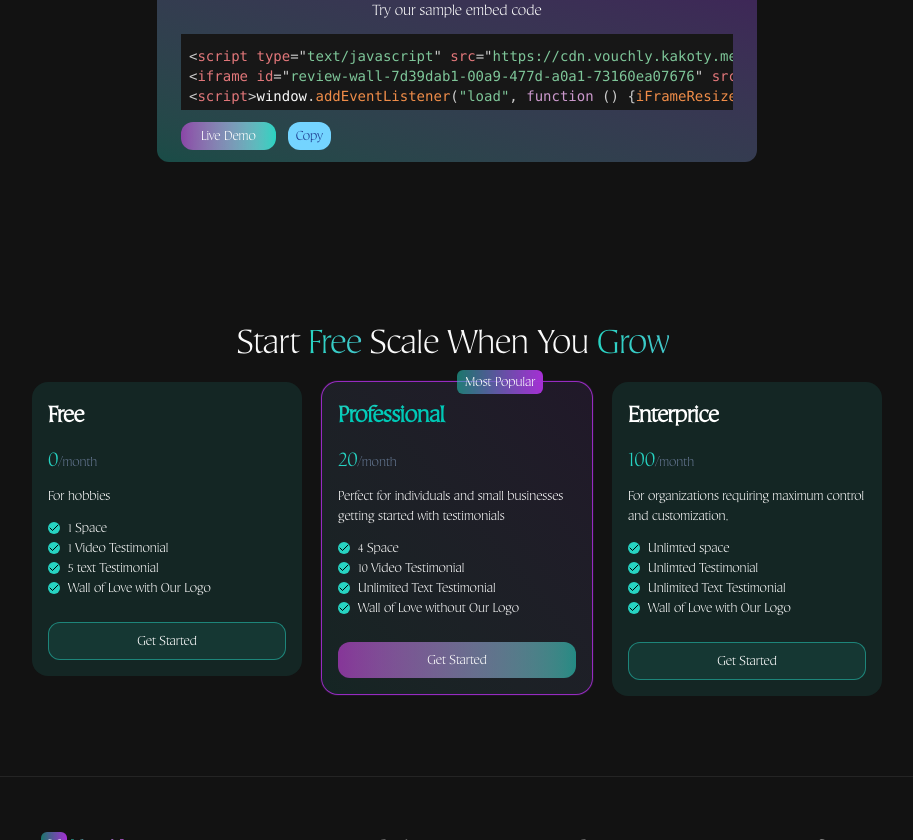
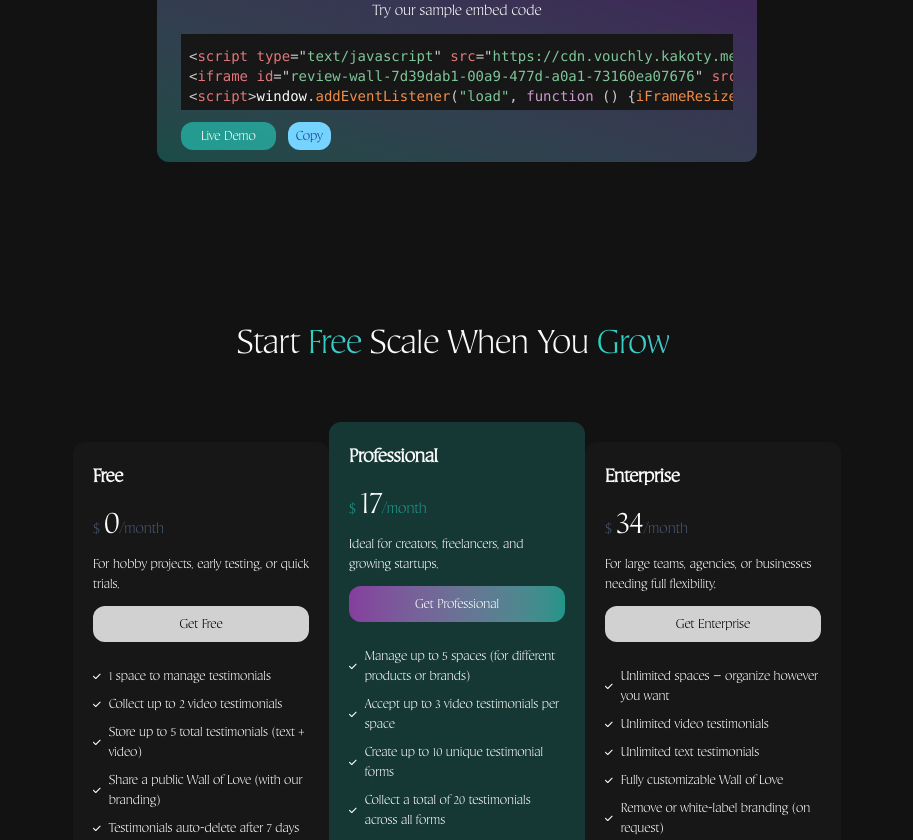
Before and after one commit to kakotyanimesh/Vouchly, a Next.js app: page / in a window 1280 px wide. Shown: the part 1960-2800 px from the top of the page, without its empty margins (183-1096 px from the left). Built offline with nearby package versions, Linux system fonts and the light colour scheme; no server answers.

Commit message:
Feat/pricing page (#8)
* added new pricing page

* fix : height & margin fix of pricing cards

* fixed : pricing page

```diff
--- a/src/components/landingpage/pricingdiv.tsx
+++ b/src/components/landingpage/pricingdiv.tsx
@@ -1,74 +1,17 @@
 "use client";
+import { PricingSection } from "../pricingSection";
 import { GradientText } from "../ui/gradienteText";
-import { PricingCard } from "../ui/pricingcard";
 
 export const PricingDiv = () => {
 	return (
-		<div className="space-y-5 relative">
+		<div className="md:space-y-20 space-y-5">
 			<h1 className="md:text-4xl text-2xl">
 				Start
 				<GradientText className=" mx-2">Free</GradientText>
 				Scale When You
 				<GradientText className=" mx-2">Grow</GradientText>
 			</h1>
-
-
-			<div className="grid md:grid-cols-3 grid-cols-1 gap-5 lg:w-[850px] md:[w-550px]">
-
-				<PricingCard
-					// className="-rotate-3"
-					title="Free"
-					desc="For hobbies"
-					price={0}
-					features={[
-						"1 Space",
-						"1 Video Testimonial",
-						"5 text Testimonial",
-						"Wall of Love with Our Logo",
-					]}
-				/>
-
-				<PricingCard
-					// className="rotate-0 py-5"
-					title="Professional"
-					desc="Perfect for individuals and small businesses getting started with testimonials"
-					price={20}
-					features={[
-						"4 Space",
-						"10 Video Testimonial",
-						"Unlimited Text Testimonial",
-						"Wall of Love without Our Logo",
-					]}
-				/>
-
-				<PricingCard
-					// className="rotate-3"
-					title="Enterprice"
-					desc="For organizations requiring maximum control and customization."
-					price={100}
-					features={[
-						"Unlimted space",
-						"Unlimted Testimonial",
-						"Unlimited Text Testimonial",
-						"Wall of Love with Our Logo",
-					]}
-				/>
-			</div>
+			<PricingSection className="xl:mx-44 gap-3 md:gap-0"/>
 		</div>
 	);
 };
-
-
-{/* <AnimatePresence mode="wait">
-	{cardName && (
-		<div>
-			{cardName === "Enterprice" && (
-				<DetailedPricingCard cardType="Enterprice" />
-			)}
-			{cardName === "Professional" && (
-				<DetailedPricingCard cardType="Professional" />
-			)}
-			{cardName === "Free" && <DetailedPricingCard cardType="Free" />}
-		</div>
-	)}
-</AnimatePresence>; */}
--- /dev/null
+++ b/src/components/pricingSection.tsx
@@ -0,0 +1,48 @@
+import { cn } from "@/utils/lib/cn";
+import { NewPricingCard } from "./ui/newPricingcard";
+
+export const PricingSection = ({ className }: { className?: string }) => {
+	return (
+		<div className={cn("grid md:grid-cols-3 grid-cols-1", className)}>
+			<NewPricingCard
+				title="Free"
+				price={0}
+				desc="For hobby projects, early testing, or quick trials."
+				features={[
+					"1 space to manage testimonials",
+					"Collect up to 2 video testimonials",
+					"Store up to 5 total testimonials (text + video)",
+					"Share a public Wall of Love (with our branding)",
+					"Testimonials auto-delete after 7 days",
+					"Great for trying out the platform before committing",
+				]}
+			/>
+			<NewPricingCard
+				title="Professional"
+				price={17}
+				desc="Ideal for creators, freelancers, and growing startups."
+				features={[
+					"Manage up to 5 spaces (for different products or brands)",
+					"Accept up to 3 video testimonials per space",
+					"Create up to 10 unique testimonial forms",
+					"Collect a total of 20 testimonials across all forms",
+					"No Embrify branding on your Wall of Love",
+					"Perfect for building social proof for your service or business",
+				]}
+			/>
+			<NewPricingCard
+				title="Enterprise"
+				price={34}
+				desc="For large teams, agencies, or businesses needing full flexibility."
+				features={[
+					"Unlimited spaces – organize however you want",
+					"Unlimited video testimonials",
+					"Unlimited text testimonials",
+					"Fully customizable Wall of Love",
+					"Remove or white-label branding (on request)",
+					"Priority support and onboarding help",
+				]}
+			/>
+		</div>
+	);
+};
--- a/src/components/ui/Link.tsx
+++ b/src/components/ui/Link.tsx
@@ -6,13 +6,13 @@ import React from "react";
 // import { motion } from "motion/react"
 
 const LinkVariant = cva(
-	"w-fit disabled:cursor-not-allowed rounded-xl disabled:opacity-50 transition-all ease-linear duration-200",
+	"w-fit disabled:cursor-not-allowed rounded-xl disabled:opacity-50 transition-all ease-out duration-200",
 	{
 		variants: {
 			variants: {
 				primary: "text-[hsl(var(--primary))]",
 				secondary:
-					"bg-gradient-to-r from-[hsl(var(--card-bg-two))]/60 to-[hsl(var(--card-bg-one))] text-white hover:shadow-[0px_0px_7px_0px_#38b2ac]",
+					"bg-[hsl(var(--primary))]/60 text-white hover:shadow-[0px_0px_6px_0px_#38b2ac]",
 				tertiary:
 					"bg-[hsl(var(--pure-white))]/80 text-black hover:shadow-[0px_0px_9px_0px_#a0aec0]",
 			},
--- a/src/components/ui/button.tsx
+++ b/src/components/ui/button.tsx
@@ -5,13 +5,13 @@ import React from "react";
 import { motion } from "motion/react";
 
 const ButtonVariants = cva(
-	"w-fit rounded-xl cursor-pointer disabled:cursor-not-allowed disabled:opacity-50 transition-all ease-linear duration-200",
+	"w-fit rounded-xl cursor-pointer disabled:cursor-not-allowed disabled:opacity-50 transition-all ease-out duration-200",
 	{
 		variants: {
 			variant: {
-				primary: "bg-[hsl(var(--pure-white))]/80 text-black",
+				primary: "bg-[hsl(var(--pure-white))]/80 text-black hover:shadow-[0px_0px_6px_1px_#e2e8f0]",
 				secondary:
-					"bg-gradient-to-r from-[hsl(var(--tertiary))]/60 to-[hsl(var(--primary))]/60 text-white hover:shadow-[0px_0px_2px_1px_#f687b3]",
+					"bg-gradient-to-r from-[hsl(var(--tertiary))]/60 to-[hsl(var(--primary))]/60 text-white hover:shadow-[0px_0px_4px_1px_#f687b3]",
 				transparent:
 					"bg-[hsl(var(--primary))]/10 border border-[hsl(var(--primary))]/50 text-white hover:bg-[hsl(var(--primary))]/50",
 				fetch: "hover:underline decoration-[hsl(var(--card-bg-one))] bg-gradient-to-r  from-[hsl(var(--card-bg-two))]/60 to-[hsl(var(--card-bg-one))] bg-clip-text text-transparent underline-offset-2",
@@ -28,32 +28,38 @@ const ButtonVariants = cva(
 			variant: "primary",
 			sizes: "md",
 		},
-	}
+	},
 );
 
+export interface ButtonProps
+	extends Omit<HTMLMotionProps<"button">, "ref">,
+		VariantProps<typeof ButtonVariants> {}
 
-export interface ButtonProps extends Omit<HTMLMotionProps<"button">, "ref">, VariantProps<typeof ButtonVariants>{}
-
-export const Button = React.forwardRef<HTMLButtonElement, ButtonProps>(({className, children, variant, sizes, ...props}, ref) => {
+export const Button = React.forwardRef<HTMLButtonElement, ButtonProps>(
+	({ className, children, variant, sizes, ...props }, ref) => {
 		return (
 			<motion.button
 				initial={{
-            scale : 1
+					scale: 1,
 				}}
 				whileTap={{
-            scale : 0.95,
-            transition : {
-                ease : "easeOut"
-            }
+					scale: 0.95,
+					transition: {
+						ease: "easeOut",
+					},
 				}}
 				ref={ref}
-        className={cn("", ButtonVariants({variant, sizes}), className)}
+				className={cn(
+					"",
+					ButtonVariants({ variant, sizes }),
+					className,
+				)}
 				{...props}
 			>
 				{children}
 			</motion.button>
-    )
-})
+		);
+	},
+);
 
-
-Button.displayName = "Button"
+Button.displayName = "Button";
--- /dev/null
+++ b/src/components/ui/newPricingcard.tsx
@@ -0,0 +1,70 @@
+"use client";
+import React from "react";
+import { cn } from "@/utils/lib/cn";
+import { Button } from "./button";
+import { FontAwesomeIcon } from "@fortawesome/react-fontawesome";
+import { faCheck } from "@fortawesome/free-solid-svg-icons";
+import { Card } from "./card";
+import { toast } from "sonner";
+
+export type CardType = "Free" | "Professional" | "Enterprise";
+
+type newPricingCardProps = React.HtmlHTMLAttributes<HTMLDivElement> & {
+	title: CardType;
+	price: number;
+	desc: string;
+	features: string[];
+	// src : string
+};
+
+export const NewPricingCard: React.FC<newPricingCardProps> = ({
+	title,
+	price,
+	desc,
+	features,
+	className,
+	...props
+}) => {
+	return (
+		<Card
+			className={cn(
+				"px-5 py-5 md:space-y-3 space-y-1 border-0 text-left",
+				className,
+				title === "Professional"
+					? "lg:-mt-5 md:-mt-5 lg:h-[500px] bg-[hsl(var(--primary))]/20 "
+					: "md:h-[520px] lg:h-[450px]",
+			)}
+			{...props}
+		>
+			<h1 className="font-semibold text-xl">{title}</h1>
+            <h1 className={cn(title === "Professional" ? "text-[hsl(var(--primary))]/60" : "text-slate-600")}>
+				$ <span className="text-4xl text-white">{price}</span>
+				/month
+			</h1>
+			<p className="text-sm">{desc}</p>
+			<Button
+				onClick={() =>
+					toast.info("Payment Gateway Not Available Yet", {
+						description:
+							"The payment gateway integration is pending because my Lemon Squeezy account is still under verification. However, all backend logic is ready and in place.",
+					})
+				}
+				variant={title === "Professional" ? "secondary" : "primary"}
+				className="w-full"
+			>
+				Get {title}
+			</Button>
+			<div className="space-y-2 mt-3">
+				{features.map((f, k) => (
+					<h1
+						key={k}
+						className="flex flex-row gap-2 items-center text-sm"
+					>
+						<FontAwesomeIcon icon={faCheck} size="2xs" />
+						{f}
+					</h1>
+				))}
+			</div>
+		</Card>
+	);
+};
--- a/src/components/ui/pricingcard.tsx
+++ /dev/null
@@ -1,141 +0,0 @@
-"use client";
-import { HTMLMotionProps } from "motion/react";
-import React from "react";
-import { motion } from "motion/react";
-import { Check } from "lucide-react";
-import { cn } from "@/utils/lib/cn";
-import { Button } from "./button";
-import { redirect } from "next/navigation";
-import animeshvideo from "@/videos/animeshvideo.mp4.json";
-import { VideoTestimonial } from "./testimonialscomponents/videotestimonial";
-
-export type CardType = "Free" | "Professional" | "Enterprice";
-
-type PricingProps = HTMLMotionProps<"div"> & {
-	title: CardType;
-	price: number;
-	desc: string;
-	features: string[];
-};
-
-export const PricingCard: React.FC<PricingProps> = ({
-	className,
-	title,
-	price,
-	desc,
-	features,
-	...props
-}) => {
-	return (
-		<motion.div
-			initial={false}
-			whileHover={{
-				scale: 1.02,
-				// backgroundColor : "black"
-			}}
-			transition={{
-
-				ease: "easeOut",
-				duration: 0.1,
-				// delay : 0.1
-			}}
-			className={cn(
-				"space-y-3 h-fit group relative transition-colors ease-linear duration-200 rounded-2xl text-left p-4",
-				title === "Professional"
-					? "shadow-[0px_0px_1px_1px_#a62fd5] bg-gradient-to-bl from-[hsl(var(--feature-preview))]/10 to-[hsl(var(--primary))]/10"
-					: "border-slate-100/10 bg-[hsl(var(--primary))]/10",
-				className
-			)}
-			{...props}
-		>
-			{title === "Professional" && (
-				<h1 className="absolute -top-3 left-1/2 bg_card_gradient text-white text-sm px-2 py-0.5 rounded-md backdrop-blur-3xl">
-					Most Popular
-				</h1>
-			)}
-			<h1
-				className={cn(
-					"text-2xl font-bold",
-					title === "Professional"
-						? "bg-gradient-to-br from-[hsl(var(--primary))] to-teal-500 bg-clip-text text-transparent"
-						: "text-white"
-				)}
-			>
-				{title}
-			</h1>
-			<h1 className="text-sm text-slate-500">
-				<span className="text-2xl text-[hsl(var(--primary))]">
-					{price}
-				</span>
-				/month
-			</h1>
-			<p className="text-sm">{desc}</p>
-			<div>
-				{features.map((f, k) => (
-					<h1
-						className="flex flex-row items-center gap-2 text-sm"
-						key={k}
-					>
-						<Check
-							className="bg-[hsl(var(--primary))] rounded-full text-black"
-							size={12}
-						/>{" "}
-						{f}
-					</h1>
-				))}
-			</div>
-			<Button
-				onClick={() => redirect("/signin")}
-				className={cn(
-					"w-full mt-3 transition-colors ease-linear duration-200",
-					title !== "Professional" ? "" : undefined
-				)}
-				variant={title === "Professional" ? "secondary" : "transparent"}
-			>
-				Get Started
-			</Button>
-		</motion.div>
-	);
-};
-
-export const DetailedPricingCard = ({cardType}: {cardType : CardType}) => {
-	return (
-		<motion.div
-			layout
-			initial={{ opacity: 0, scale: 0.7 }}
-			animate={{ opacity: 1, scale: 1 }}
-			exit={{ opacity: 0, scale: 0.7 }}
-			transition={{ type: "spring", stiffness: 300, damping: 30, delay : 0.1 }}
-			className="text-left space-y-4 pt-14 flex flex-col rounded-2xl absolute -left-90 h-[500px] -top-10 w-72 p-4 bg-[hsl(var(--feature-preview))]/60 border-0"
-		>
-			{/* <Logo className="text-sm"/> */}
-			<h1 className="text-xl">
-				{cardType === "Enterprice"
-					? "Enterprise-Ready"
-					: cardType === "Professional"
-					? "Built for Professionals"
-					: " Start for Free"}
-			</h1>
-			<p className="text-sm">
-				{cardType === "Enterprice"
-					? "Scalable and secure solutions tailored for growing organizations."
-					: cardType === "Professional"
-					? "Powerful features to help individuals and small teams grow credibility"
-					: "A simple way to begin collecting authentic testimonials."}
-			</p>
-			<Button className="bg-[hsl(var(--primary))]/40 text-white border border-[hsl(var(--tertiary))]">
-				Get Started
-			</Button>
-			<div className="flex justify-end mt-auto">
-				<VideoTestimonial
-					// {...leftAnimation}
-					className="bg-gradient-to-bl from-[hsl(var(--feature-preview))]/40 to-[hsl(var(--primary))]/60 text-center"
-					username="Animesh"
-					usercompany="Tits.com"
-					// going to change this video based on cardtype
-					videoSrc={animeshvideo}
-				/>
-			</div>
-		</motion.div>
-	);
-};
```
Also changed, not shown: src/app/(user)/dashboard/page.tsx (+42 -20 lines), src/app/(user)/pricing/page.tsx (added, +11 -0 lines), src/components/navbar.tsx (+2 -10 lines). Lines whose indentation alone changed are shown as unchanged.
